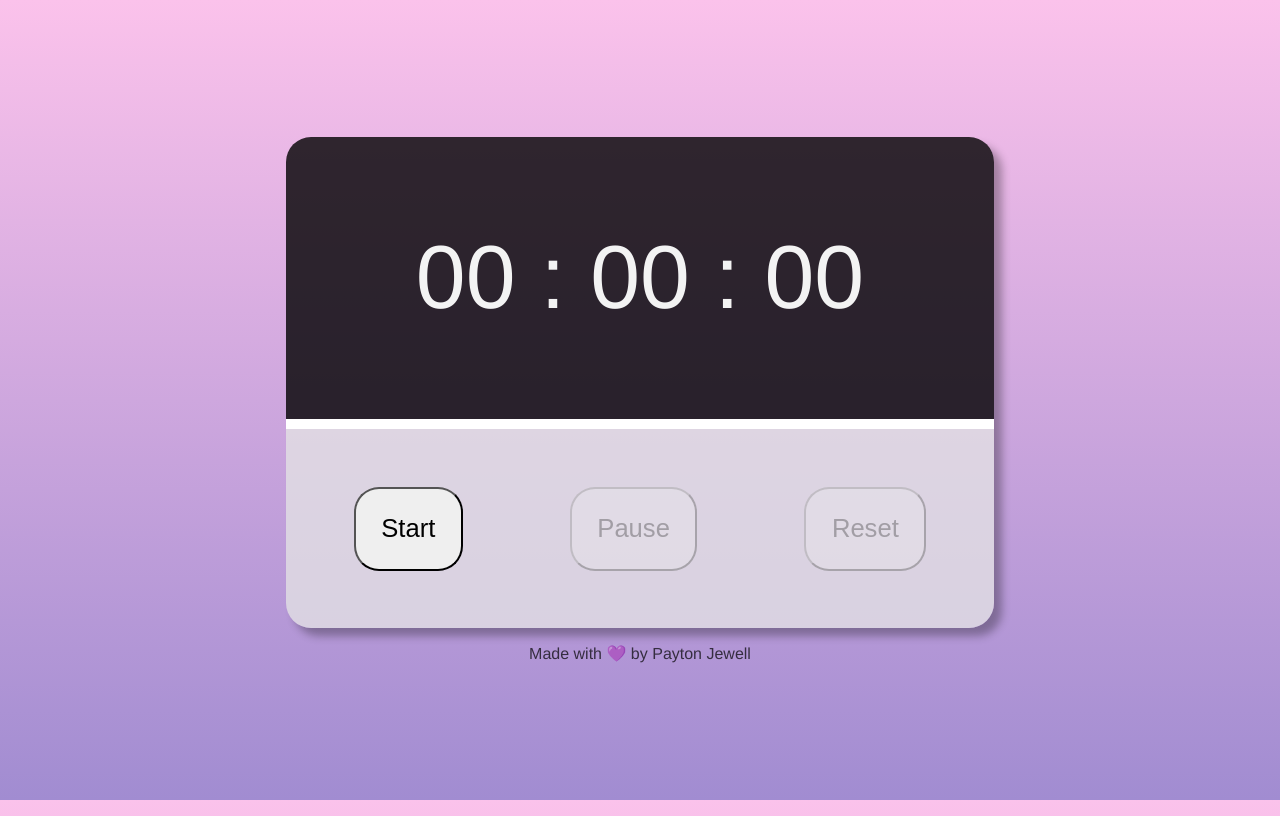
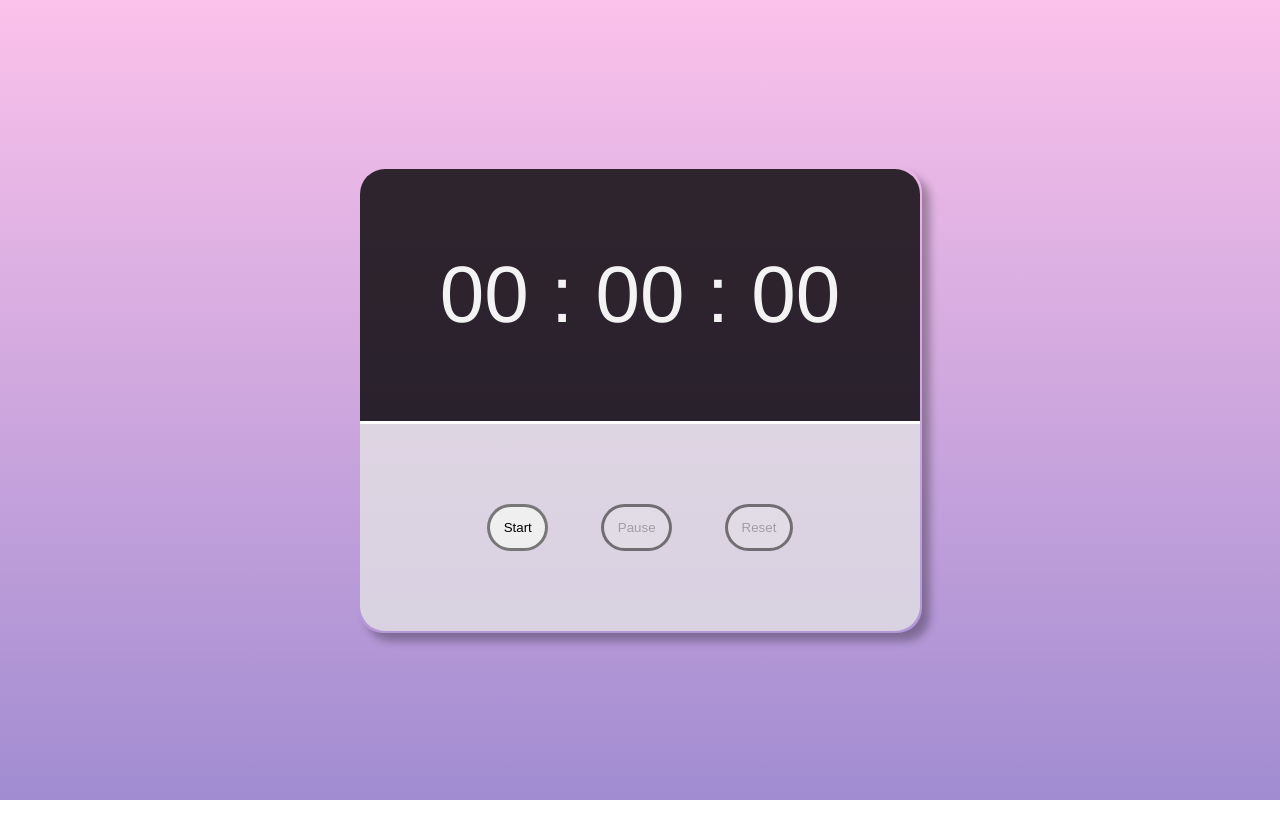
Before and after one commit to paytonjewell/JavaScript-Timer, a plain HTML site: page index.html in a window 1280 px wide. Drawn offline with Linux system fonts and the light colour scheme.

Commit message:
changed some formatting

```diff
--- a/assets/scss/main.scss
+++ b/assets/scss/main.scss
@@ -1,55 +1,71 @@
+html, body {
+    width: 100%;
+    height: 100%;
+    padding: 0;
+    margin: 0;
+}
+
 body {
     font-family: 'Helvetica', sans-serif;
     background-image: linear-gradient(to top, #a18cd1 0%, #fbc2eb 100%);
     background-attachment: fixed;
     background-size: cover;
+    font-size: 5em;
+}
+
+.row {
+    height: 100vh;
+    width: 100%;
+}
+
+.col {
+    display: flex;
+    flex-direction: column;
+    align-items: center;
+    justify-content: center;
+    height: 100vh;
+    text-align: center;
 }
 
 .app {
-    display: flex;
-    width: 100%;
-    height: 100vh;
-    justify-content: center;
-    align-items: center;
-    flex-direction: column;
-}
-
-
-.timer {
-    text-align: center;
-    padding: 1em;
-    color: #f3f3f3;
-    background: rgba(0,0,0,0.8);
-    font-size: 7vw;
-    border-radius: 25px 25px 0 0;
-}
-
-.stopwatch {
+    padding: 0.02em;
     box-shadow: 1vh 1vh 1vh rgba(0,0,0,0.3);
     border-radius: 25px;
 }
 
-.buttons {
-    text-align: center;
-    padding: 2em 1em;
-    background: #e5e5e5c0;
-    border-top: 10px solid white;
-    border-radius: 0 0 25px 25px;
+.timer {
+    background: rgba(0,0,0,0.8);
+    padding: 1em;
+    color: #f3f3f3;
+    border-radius: 25px 25px 0 0;
 }
 
+.buttons {
+    background: #e5e5e5c0;
+    display: flex;
+    justify-content: center;
+    align-items: center;
+    padding: 1em;
+    border-radius: 0 0 25px 25px;
+    border-top: 3px solid white;
+}
 
 button {
-    margin: 1em 2em;
+    margin: 0 2em;
     padding: 1em;
     border-radius: 25px;
-    font-size: 2vw;
+    border: 3px solid rgba(0,0,0,0.5);
+
 }
 
-button:hover {
-    box-shadow: .2em .2em .2em rgba(0,0,0,0.3);
-}
-
-p {
-    text-align: center;
-    color: rgba(0,0,0,0.7);
-}
+@media only screen and (max-width: 1024px) {
+    body {
+        font-size: 3em;
+    }
+    .app {
+        width: 80%;
+    }
+    button {
+        font-size: .25em;
+    }
+  }
--- a/index.html
+++ b/index.html
@@ -3,14 +3,15 @@
 <head>
     <meta charset="UTF-8">
     <meta name="viewport" content="width=device-width, initial-scale=1.0">
-    <title>JavaScript Timer</title>
+    <title>JavaScript Stopwatch Timer</title>
     <link rel="stylesheet" href="./assets/scss/main.css">
 </head>
 <body>
     <div class="row">
-        <div class="app col">
+        <div class="col">
+            <div class="app">
                 <div class="stopwatch">
-                <div id="timer" class="timer">
+                    <div class="timer" id="timer">
                         00 : 00 : 00
                     </div>
                     <div class="buttons">
@@ -25,10 +26,9 @@
                         </button>
                     </div>
                 </div>
-            <p>Made with 💜 by Payton Jewell</p>
             </div>
         </div>
-
+    </div>
+</body>
 <script src="./js/main.js"></script>
-</body>
 </html>
--- a/js/main.js
+++ b/js/main.js
@@ -10,21 +10,18 @@ resetButton.disabled = true;
 stopButton.disabled = true;
 
 startButton.addEventListener("click", function () {
-    timer = setInterval(TimerHandler, 1000);
+    timer = setInterval(startTime, 1000);
     startButton.disabled = true;
     stopButton.disabled = false;
     resetButton.disabled = false;
-});
+})
 
-
-
-stopButton.addEventListener("click", function () {
+stopButton.addEventListener("click", function() {
     timer = clearInterval(timer);
     startButton.disabled = false;
-});
+})
 
-
-resetButton.addEventListener("click", function () {
+resetButton.addEventListener("click", function() {
     timer = clearInterval(timer);
     sec = 0;
     min = 0;
@@ -35,26 +32,22 @@ resetButton.addEventListener("click", function () {
     resetButton.disabled = true;
 })
 
-
-function TimerHandler () {
+function startTime() {
     sec++;
-
     if(sec == 60) {
         sec = 0;
         min++;
     }
-
     if(min == 60) {
         min = 0;
         hour++;
     }
 
-DisplayTime();
 
+displayTime();
 }
 
-
-function DisplayTime () {
+function displayTime() {
     let secPretty = sec;
     let minPretty = min;
     let hourPretty = hour;
@@ -67,6 +60,5 @@ function DisplayTime () {
     if (hour < 10) {
         hourPretty = "0" + hour;
     }
-
     timerElement.innerHTML = `${hourPretty} : ${minPretty} : ${secPretty}`;
 }
```
Also changed, not shown: assets/scss/main.css. Lines whose indentation alone changed are shown as unchanged.
